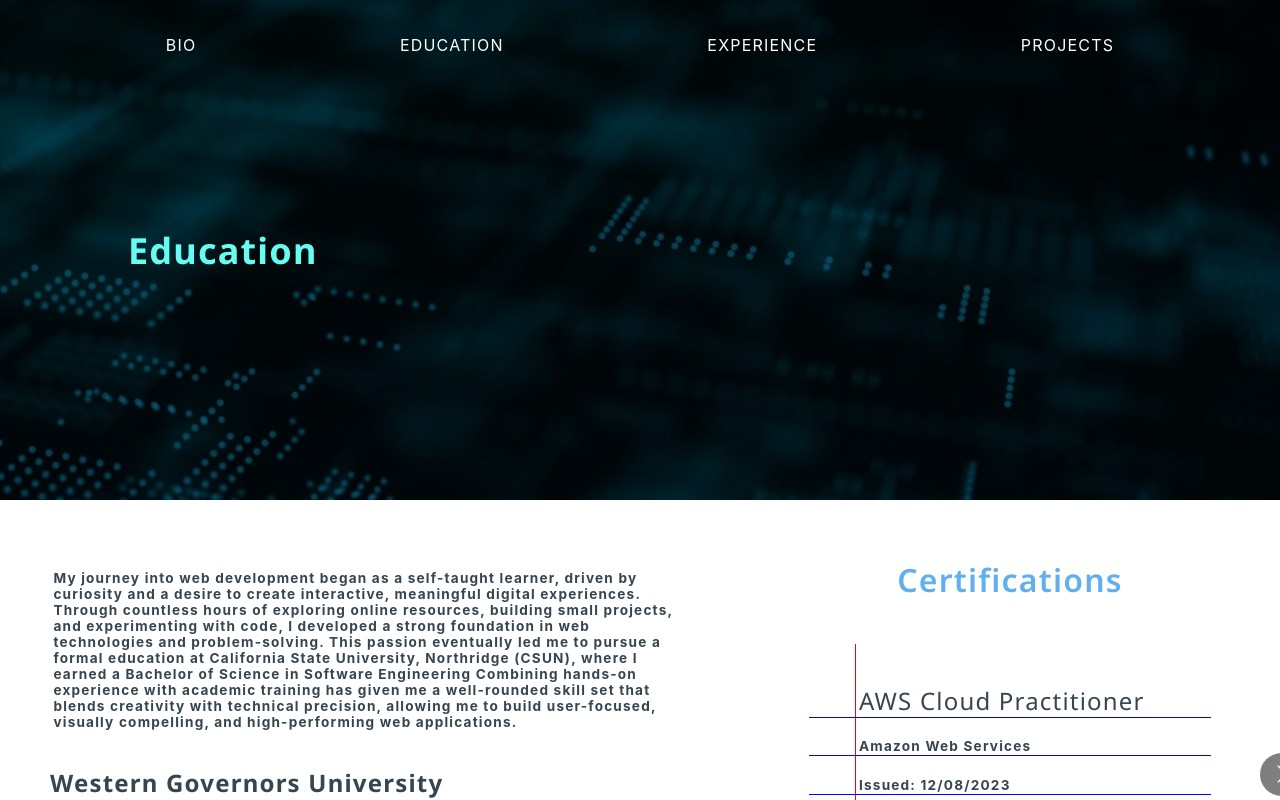
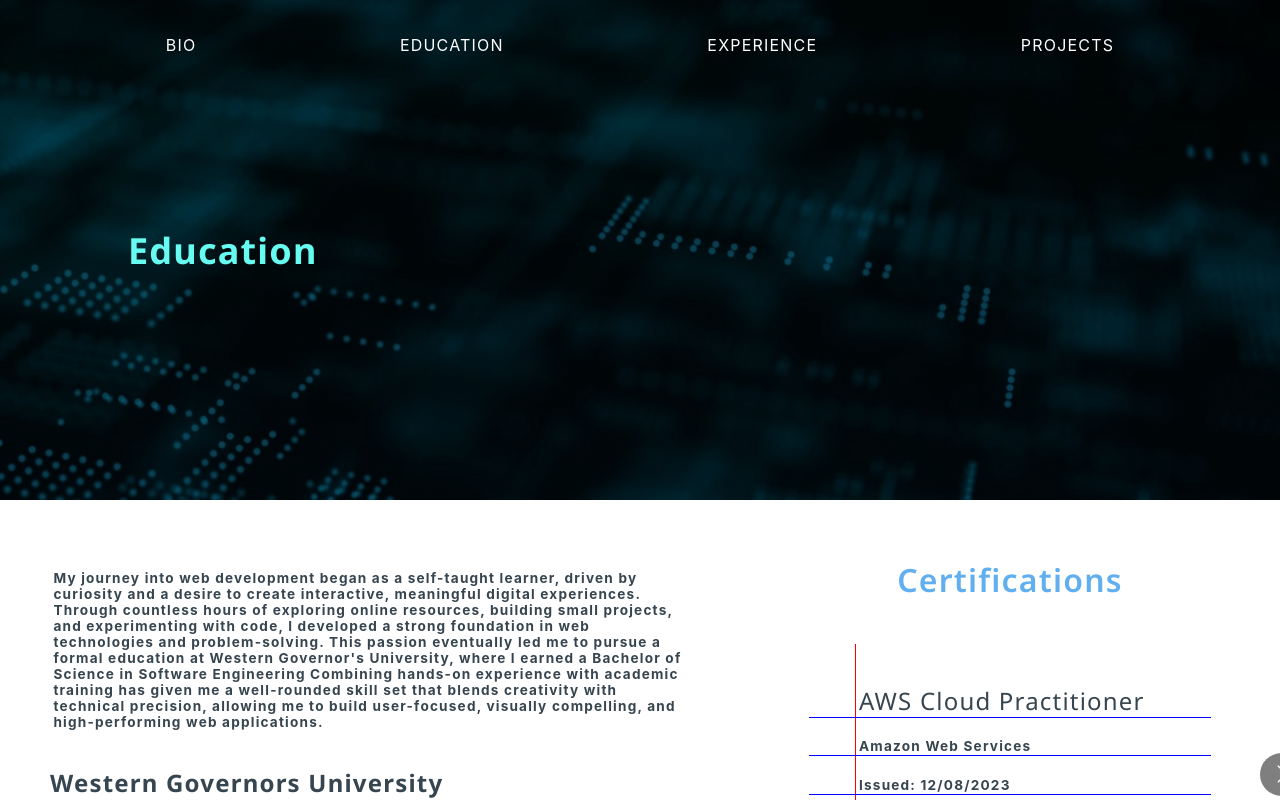
Before and after one commit to JamieGarcia123/portfolio, a React app in the folder cd/: page /#/education in a window 1280 px wide. Shown: the top 800 px of the page. Built offline with nearby package versions, Linux system fonts and the light colour scheme.

Commit message:
swapped out school name

```diff
--- a/cd/src/pages/education/index.js
+++ b/cd/src/pages/education/index.js
@@ -36,7 +36,7 @@ const EducationPage = () => {
       </header>
       <section id="education" className="certContainer">
         <div className="col2">
-             <p>My journey into web development began as a self-taught learner, driven by curiosity and a desire to create interactive, meaningful digital experiences. Through countless hours of exploring online resources, building small projects, and experimenting with code, I developed a strong foundation in web technologies and problem-solving. This passion eventually led me to pursue a formal education at <strong>California State University, Northridge (CSUN)</strong>, where I earned a <strong>Bachelor of Science in Software Engineering</strong> Combining hands-on experience with academic training has given me a well-rounded skill set that blends creativity with technical precision, allowing me to build user-focused, visually compelling, and high-performing web applications.
+             <p>My journey into web development began as a self-taught learner, driven by curiosity and a desire to create interactive, meaningful digital experiences. Through countless hours of exploring online resources, building small projects, and experimenting with code, I developed a strong foundation in web technologies and problem-solving. This passion eventually led me to pursue a formal education at <strong>Western Governor's University</strong>, where I earned a <strong>Bachelor of Science in Software Engineering</strong> Combining hands-on experience with academic training has given me a well-rounded skill set that blends creativity with technical precision, allowing me to build user-focused, visually compelling, and high-performing web applications.
 </p>
 
           <div className="certContent padding-25 ">
```
